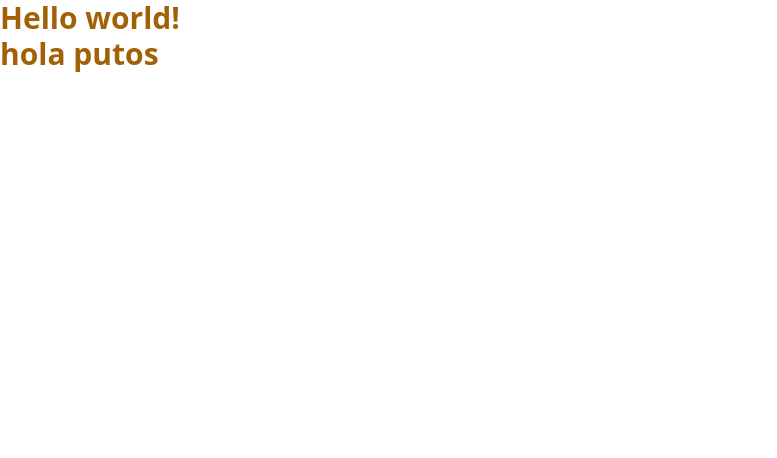
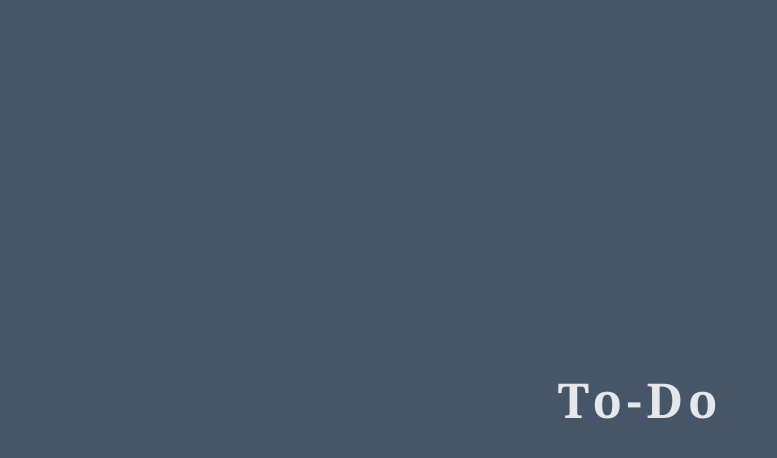
Before and after one commit to joaquinirigoyen/TO-DO, a React (Create React App) app in the folder pwa2024/: page / in a window 1280 px wide. Shown: the top 458 px of the page, without its empty margins (0-777 px from the left). Built offline with nearby package versions, Linux system fonts and the light colour scheme.

Commit message:
acomodando las rutas como pidio el profe

```diff
--- a/pwa2024/src/App.jsx
+++ b/pwa2024/src/App.jsx
@@ -1,13 +1,10 @@
+import Home from "./Pages/Home/Home";
 
 function App() {
   return (
-    <div className=" text-3xl font-bold  text-yellow-700 ">
-     Hello world!
-    <div>
-      <h2>hola putos</h2>
+    <div className="App">
+      <Home />
     </div>
-    </div>
-
 
   );
 }
--- a/pwa2024/src/Components/Button/Button.jsx
+++ b/pwa2024/src/Components/Button/Button.jsx
@@ -0,0 +1,11 @@
+import "../Button/Styles.css";
+
+const Button = ({ text, onClick }) => {
+  return (
+    <button onClick={onClick} className="button">
+      {text}
+    </button>
+  );
+};
+
+export default Button;
--- /dev/null
+++ b/pwa2024/src/Components/Button/Button.module.css
@@ -0,0 +1,5 @@
+.button {
+    height: 24px;
+    width: 1000px;
+    border-color: black;
+}
--- a/pwa2024/src/Components/Title/Title.jsx
+++ b/pwa2024/src/Components/Title/Title.jsx
@@ -0,0 +1,10 @@
+const Title = () => {
+    return (
+        <h1 className="text-5xl font-serif font-bold tracking-widest text-center">
+            To-Do
+        </h1>
+
+    );
+}
+
+export { Title };
--- a/pwa2024/src/Pages/Home/Home.jsx
+++ b/pwa2024/src/Pages/Home/Home.jsx
@@ -0,0 +1,13 @@
+import { Title } from "../../Components/Title/Title"
+
+function Home() {
+    return (
+        <div className=" bg-slate-600 min-h-screen h-ful text-gray-200 flex items-center justify-center py-20 px-5 " >
+            <div className="container flex flex-col max-w-xl">
+                <Title />
+            </div>
+        </div >
+    );
+}
+
+export default Home;
```
Also changed, not shown: pwa2024/src/Components/Button/Styles.css (deleted), pwa2024/src/Components/Title/Styles.css (deleted), pwa2024/src/Components/Title/Title.module.css (added), pwa2024/src/Pages/Home/Home.module.css (added), pwa2024/src/Pages/Home/Styles.css (deleted).
